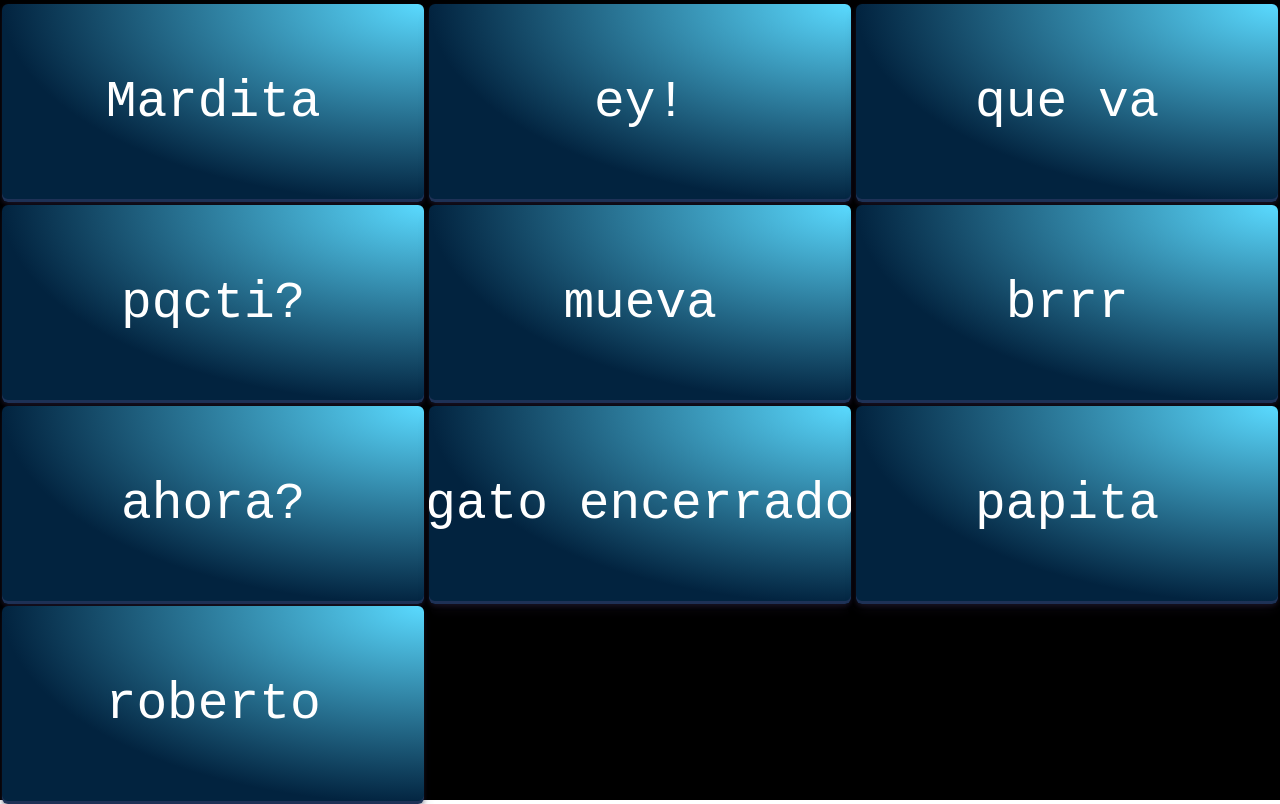
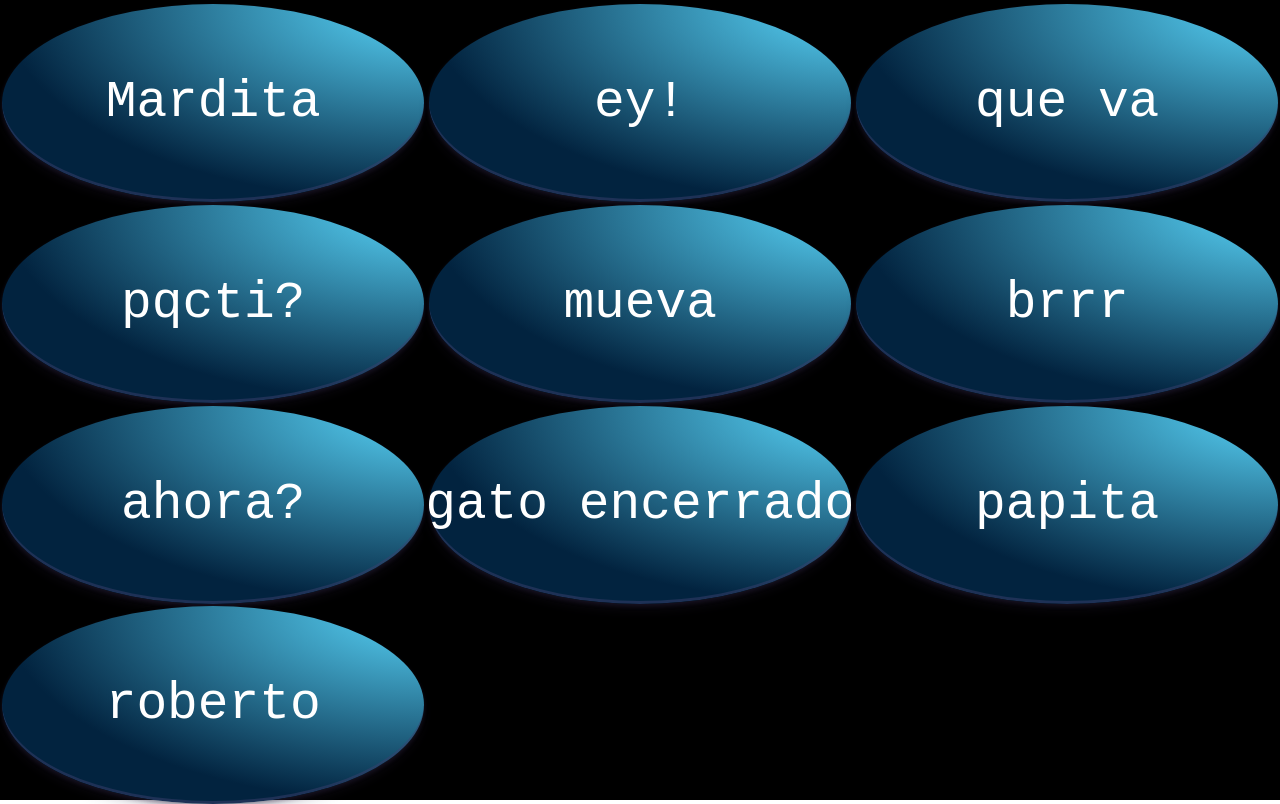
Before and after one commit to whatdfacu/sound-buttons, a plain HTML site: page index.html in a window 1280 px wide. Drawn offline with Linux system fonts and the light colour scheme.

Commit message:
web manifest

```diff
--- a/index.html
+++ b/index.html
@@ -5,6 +5,7 @@
     <meta name="viewport" content="width=device-width, initial-scale=1.0">
     <title>Document</title>
     <link rel="stylesheet" href="style/style.css">
+    <link rel="manifest" href="/site.webmanifest">
 </head>
 <body>
     <div class="grid-container">
--- a/style/style.css
+++ b/style/style.css
@@ -23,7 +23,7 @@
   appearance: none;
   background-image: radial-gradient(100% 100% at 100% 0, #5adaff 0, #02233F 100%);
   border: 0;
-  border-radius: 6px;
+  border-radius: 100%;
   box-shadow: rgba(45, 35, 66, .4) 0 2px 4px,rgba(45, 35, 66, .3) 0 7px 13px -3px,rgba(58, 65, 111, .5) 0 -3px 0 inset;
   box-sizing: border-box;
   color: #fff;
```
Also changed, not shown: site.webmanifest (added).
